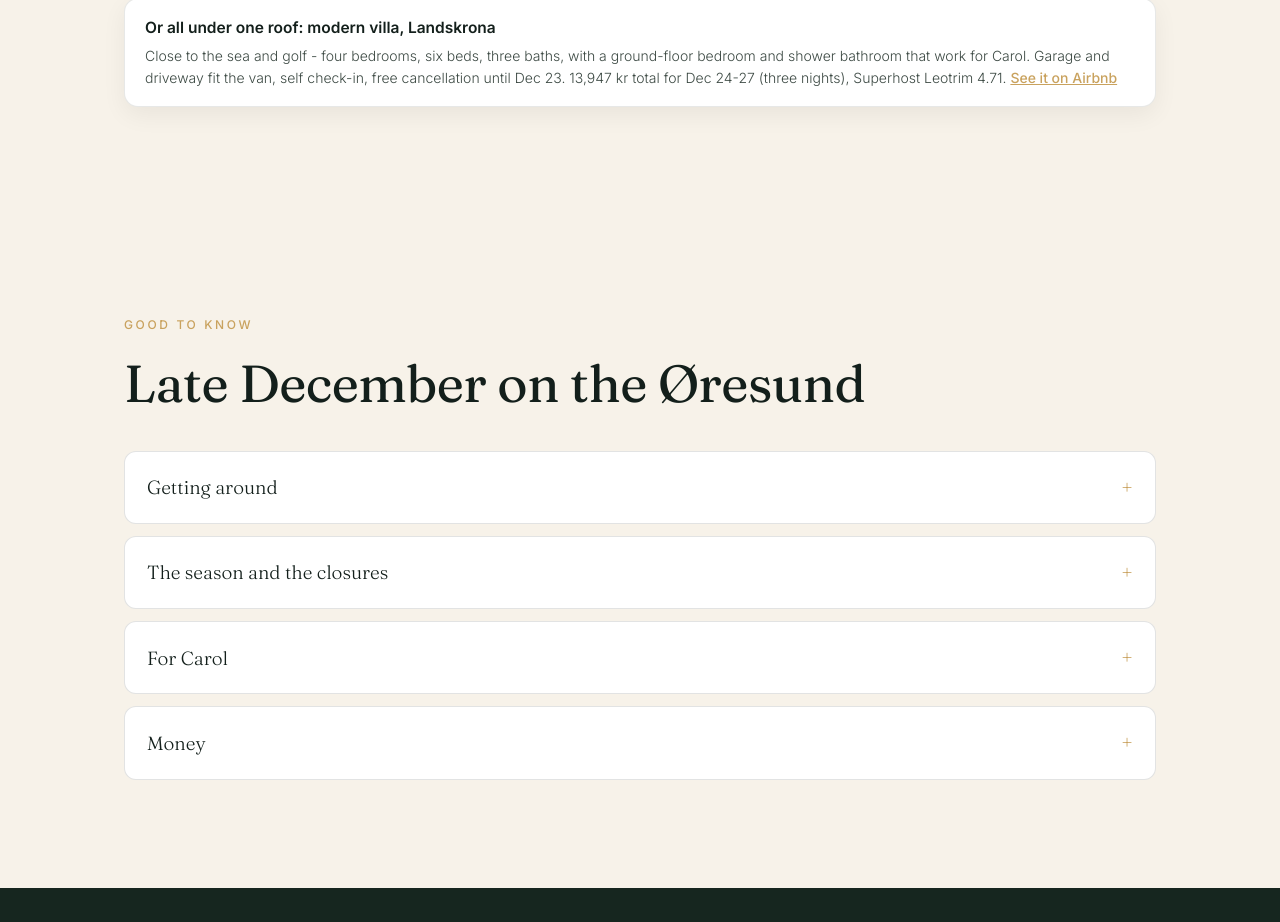
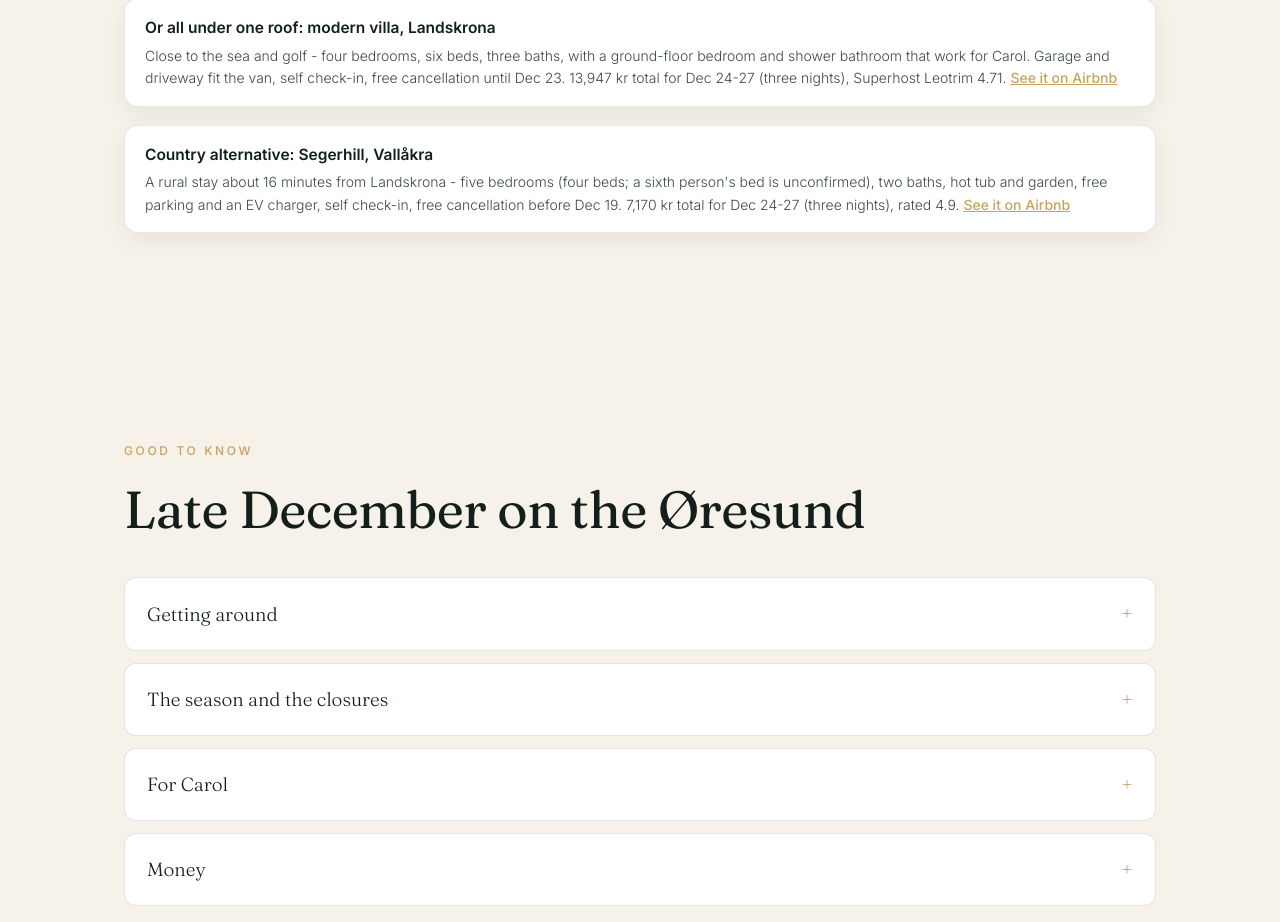
Before and after one commit to slowmotionsoundz/carol-kaylan-xmas, a plain HTML site: page index.html in a window 1280 px wide. Shown: the part 6976-7898 px from the top of the page. Drawn offline with Linux system fonts and the light colour scheme.

Commit message:
Update index.html

```diff
--- a/index.html
+++ b/index.html
@@ -171,6 +171,9 @@
   <div class="stay-card reveal" style="margin-top:18px">
     <div class="stay-body"><b>Or all under one roof: modern villa, Landskrona</b><p>Close to the sea and golf - four bedrooms, six beds, three baths, with a ground-floor bedroom and shower bathroom that work for Carol. Garage and driveway fit the van, self check-in, free cancellation until Dec 23. 13,947 kr total for Dec 24-27 (three nights), Superhost Leotrim 4.71. <a href="https://www.airbnb.com/rooms/49067595" target="_blank" rel="noopener">See it on Airbnb</a></p></div>
   </div>
+  <div class="stay-card reveal" style="margin-top:18px">
+    <div class="stay-body"><b>Country alternative: Segerhill, Vallåkra</b><p>A rural stay about 16 minutes from Landskrona - five bedrooms (four beds; a sixth person's bed is unconfirmed), two baths, hot tub and garden, free parking and an EV charger, self check-in, free cancellation before Dec 19. 7,170 kr total for Dec 24-27 (three nights), rated 4.9. <a href="https://www.airbnb.com/rooms/1256633230226547638" target="_blank" rel="noopener">See it on Airbnb</a></p></div>
+  </div>
 </section>
 
 <section id="notes" class="sheet">
```
